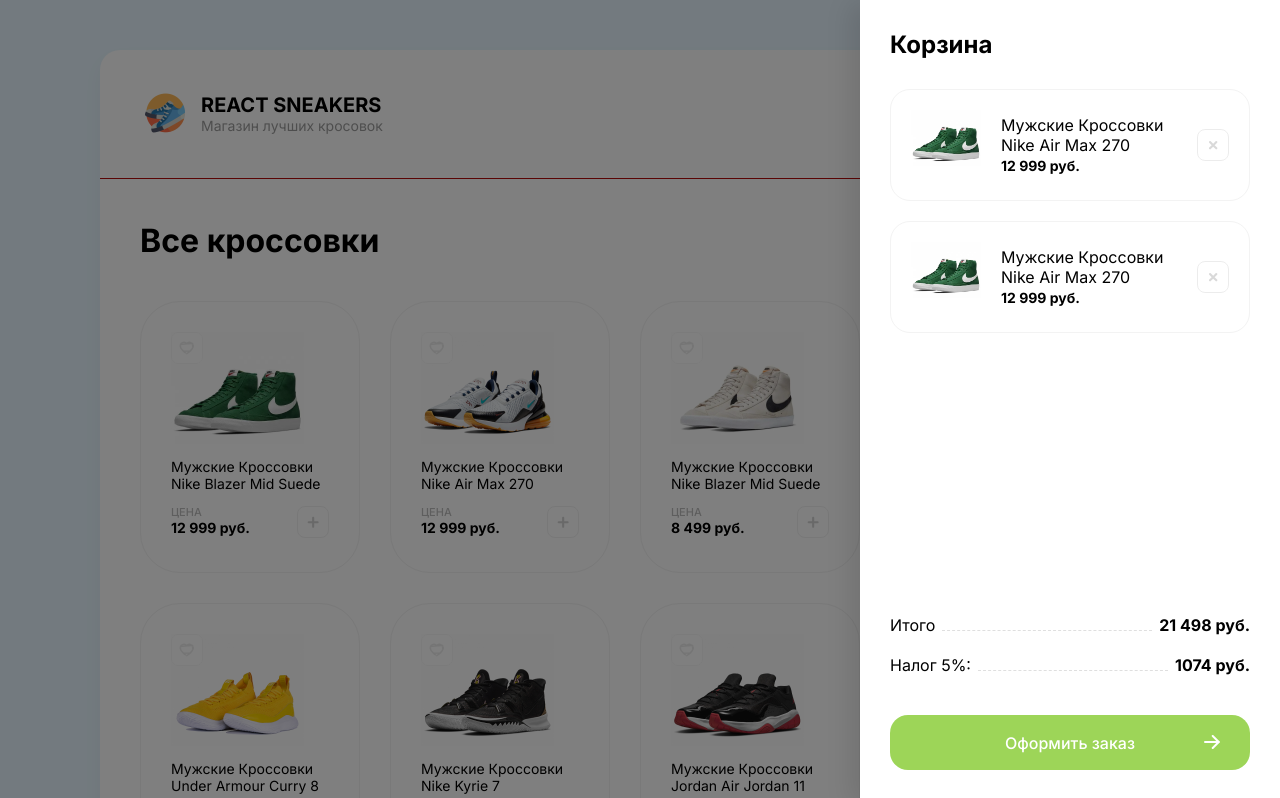
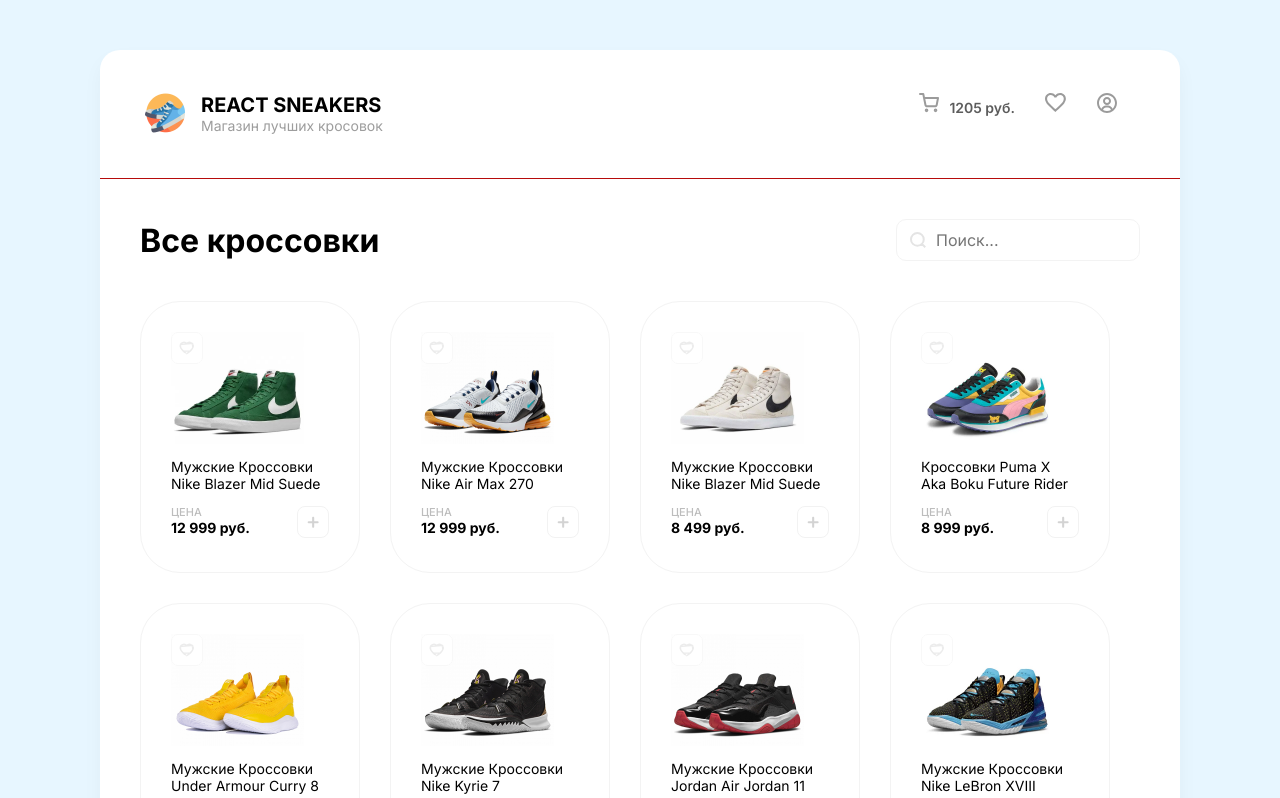
Before and after one commit to VSIgnashev/React-sneakers, a React (Create React App) app: page / in a window 1280 px wide. Shown: the top 798 px of the page. Built offline with nearby package versions, Linux system fonts and the light colour scheme.

Commit message:
components revamped

```diff
--- a/src/App.js
+++ b/src/App.js
@@ -1,78 +1,13 @@
-import { ProductCard } from "./components/product-card/product-card";
+import { ProductCard } from "./components/Product-card/Product-card";
+import CartOverlay from "./components/Cart-overlay/Cart-overlay";
+import Header from "./components/Header/Header";
 
 
 function App() {
   return (
     <div className="wrapper">
-      <div className="overlay">
-        <div className="cart-overlay">
-          <h2>Корзина</h2>
-          <div className="cart-items">
-            <div className="cart-item">
-              <div className="cart-item-img" style={{ backgroundImage: 'url("/img/items/1.jpg")' }}></div>
-              <div className="cart-item-text">
-                <p>Мужские Кроссовки Nike Air Max 270</p>
-                <b>12 999 руб.</b>
-              </div>
-              <img className="cart-item-remove" src="/img/cart_remove.svg" alt="remove" />
-            </div>
-            <div className="cart-item">
-              <div className="cart-item-img" style={{ backgroundImage: 'url("/img/items/1.jpg")' }}></div>
-              <div className="cart-item-text">
-                <p>Мужские Кроссовки Nike Air Max 270</p>
-                <b>12 999 руб.</b>
-              </div>
-              <img className="cart-item-remove" src="/img/cart_remove.svg" alt="remove" />
-            </div>
-          </div>
-          <div className="cart-total-block">
-            <ul >
-              <li>
-                <span>Итого</span>
-                <div></div>
-                <b>21 498 руб. </b>
-              </li>
-              <li>
-                <span>Налог 5%:</span>
-                <div></div>
-                <b>1074 руб. </b>
-              </li>
-
-            </ul>
-            <button className="checkout-button">Оформить заказ<img src="/img/button_arrow.svg" /></button>
-          </div>
-        </div>
-
-
-
-      </div>
-      <header>
-        <div className="logo">
-          <img height={40} width={40} src="/img/logo.png" alt="logo" />
-          <div className="logo-text">
-            <h3 className="logo-header">REACT SNEAKERS</h3>
-            <p className="logo-slogan">Магазин лучших кросовок</p>
-          </div>
-        </div>
-        <ul className="user-info">
-          <li>
-            <svg width="20" height="20" viewBox="0 0 20 20" fill="none" xmlns="http://www.w3.org/2000/svg">
-              <path d="M7.54548 18.1818C7.99735 18.1818 8.36366 17.8155 8.36366 17.3636C8.36366 16.9118 7.99735 16.5455 7.54548 16.5455C7.09361 16.5455 6.72729 16.9118 6.72729 17.3636C6.72729 17.8155 7.09361 18.1818 7.54548 18.1818Z" stroke="#9B9B9B" stroke-width="2" stroke-linecap="round" stroke-linejoin="round" />
-              <path d="M16.5455 18.1818C16.9973 18.1818 17.3637 17.8155 17.3637 17.3636C17.3637 16.9118 16.9973 16.5455 16.5455 16.5455C16.0936 16.5455 15.7273 16.9118 15.7273 17.3636C15.7273 17.8155 16.0936 18.1818 16.5455 18.1818Z" stroke="#9B9B9B" stroke-width="2" stroke-linecap="round" stroke-linejoin="round" />
-              <path d="M1 1H4.27273L6.46545 11.9555C6.54027 12.3321 6.7452 12.6705 7.04436 12.9113C7.34351 13.1522 7.71784 13.2801 8.10182 13.2727H16.0545C16.4385 13.2801 16.8129 13.1522 17.112 12.9113C17.4112 12.6705 17.6161 12.3321 17.6909 11.9555L19 5.09091H5.09091" stroke="#9B9B9B" stroke-width="2" stroke-linecap="round" stroke-linejoin="round" />
-            </svg>
-
-
-            <span className="total-price">1205 руб.</span>
-          </li>
-          <li>
-            <img src="/img/like_logo.svg" alt="like-logo" />
-          </li>
-          <li>
-            <img src="/img/user_logo.svg" alt="user-logo" />
-          </li>
-        </ul>
-      </header>
+      <CartOverlay />
+      <Header />
       <div className="content">
         <div className="top-part">
           <h1>Все кроссовки</h1>
--- /dev/null
+++ b/src/components/Cart-overlay/Cart-overlay.js
@@ -0,0 +1,83 @@
+function CartOverlay() {
+    return (
+        <div style={{ display: 'none' }} className="overlay">
+            <div className="cart-overlay">
+                <div className="header-wrapper">
+                    <h2>Корзина</h2>
+                    <img style={{ cursor: 'pointer' }} src="/img/cart_remove.svg" alt="remove" />
+                </div>
+                <div className="cart-items">
+                    <div className="cart-item">
+                        <div className="cart-item-img" style={{ backgroundImage: 'url("/img/items/1.jpg")' }}></div>
+                        <div className="cart-item-text">
+                            <p>Мужские Кроссовки Nike Air Max 270</p>
+                            <b>12 999 руб.</b>
+                        </div>
+                        <img className="cart-item-remove" src="/img/cart_remove.svg" alt="remove" />
+                    </div>
+                    <div className="cart-item">
+                        <div className="cart-item-img" style={{ backgroundImage: 'url("/img/items/1.jpg")' }}></div>
+                        <div className="cart-item-text">
+                            <p>Мужские Кроссовки Nike Air Max 270</p>
+                            <b>12 999 руб.</b>
+                        </div>
+                        <img className="cart-item-remove" src="/img/cart_remove.svg" alt="remove" />
+                    </div>
+                    <div className="cart-item">
+                        <div className="cart-item-img" style={{ backgroundImage: 'url("/img/items/1.jpg")' }}></div>
+                        <div className="cart-item-text">
+                            <p>Мужские Кроссовки Nike Air Max 270</p>
+                            <b>12 999 руб.</b>
+                        </div>
+                        <img className="cart-item-remove" src="/img/cart_remove.svg" alt="remove" />
+                    </div>
+                    <div className="cart-item">
+                        <div className="cart-item-img" style={{ backgroundImage: 'url("/img/items/1.jpg")' }}></div>
+                        <div className="cart-item-text">
+                            <p>Мужские Кроссовки Nike Air Max 270</p>
+                            <b>12 999 руб.</b>
+                        </div>
+                        <img className="cart-item-remove" src="/img/cart_remove.svg" alt="remove" />
+                    </div>
+                    <div className="cart-item">
+                        <div className="cart-item-img" style={{ backgroundImage: 'url("/img/items/1.jpg")' }}></div>
+                        <div className="cart-item-text">
+                            <p>Мужские Кроссовки Nike Air Max 270</p>
+                            <b>12 999 руб.</b>
+                        </div>
+                        <img className="cart-item-remove" src="/img/cart_remove.svg" alt="remove" />
+                    </div>
+                    <div className="cart-item">
+                        <div className="cart-item-img" style={{ backgroundImage: 'url("/img/items/1.jpg")' }}></div>
+                        <div className="cart-item-text">
+                            <p>Мужские Кроссовки Nike Air Max 270</p>
+                            <b>12 999 руб.</b>
+                        </div>
+                        <img className="cart-item-remove" src="/img/cart_remove.svg" alt="remove" />
+                    </div>
+
+                </div>
+                <div className="cart-total-block">
+                    <ul >
+                        <li>
+                            <span>Итого</span>
+                            <div></div>
+                            <b>21 498 руб. </b>
+                        </li>
+                        <li>
+                            <span>Налог 5%:</span>
+                            <div></div>
+                            <b>1074 руб. </b>
+                        </li>
+
+                    </ul>
+                    <button className="checkout-button">Оформить заказ<img src="/img/button_arrow.svg" alt="checkout" /></button>
+                </div>
+            </div>
+
+
+
+        </div>
+    );
+}
+export default CartOverlay;
--- /dev/null
+++ b/src/components/Header/Header.js
@@ -0,0 +1,34 @@
+function Header() {
+    return (
+        <header>
+            <div className="logo">
+                <img height={40} width={40} src="/img/logo.png" alt="logo" />
+                <div className="logo-text">
+                    <h3 className="logo-header">REACT SNEAKERS</h3>
+                    <p className="logo-slogan">Магазин лучших кросовок</p>
+                </div>
+            </div>
+            <ul className="user-info">
+                <li>
+                    <svg width="20" height="20" viewBox="0 0 20 20" fill="none" xmlns="http://www.w3.org/2000/svg">
+                        <path d="M7.54548 18.1818C7.99735 18.1818 8.36366 17.8155 8.36366 17.3636C8.36366 16.9118 7.99735 16.5455 7.54548 16.5455C7.09361 16.5455 6.72729 16.9118 6.72729 17.3636C6.72729 17.8155 7.09361 18.1818 7.54548 18.1818Z" stroke="#9B9B9B" stroke-width="2" stroke-linecap="round" stroke-linejoin="round" />
+                        <path d="M16.5455 18.1818C16.9973 18.1818 17.3637 17.8155 17.3637 17.3636C17.3637 16.9118 16.9973 16.5455 16.5455 16.5455C16.0936 16.5455 15.7273 16.9118 15.7273 17.3636C15.7273 17.8155 16.0936 18.1818 16.5455 18.1818Z" stroke="#9B9B9B" stroke-width="2" stroke-linecap="round" stroke-linejoin="round" />
+                        <path d="M1 1H4.27273L6.46545 11.9555C6.54027 12.3321 6.7452 12.6705 7.04436 12.9113C7.34351 13.1522 7.71784 13.2801 8.10182 13.2727H16.0545C16.4385 13.2801 16.8129 13.1522 17.112 12.9113C17.4112 12.6705 17.6161 12.3321 17.6909 11.9555L19 5.09091H5.09091" stroke="#9B9B9B" stroke-width="2" stroke-linecap="round" stroke-linejoin="round" />
+                    </svg>
+
+
+                    <span className="total-price">1205 руб.</span>
+                </li>
+                <li>
+                    <img src="/img/like_logo.svg" alt="like-logo" />
+                </li>
+                <li>
+                    <img src="/img/user_logo.svg" alt="user-logo" />
+                </li>
+            </ul>
+        </header>
+
+    );
+}
+
+export default Header;
--- a/src/index.scss
+++ b/src/index.scss
@@ -210,14 +210,18 @@
 
   background: #ffffff;
   box-shadow: -10px 4px 24px rgba(0, 0, 0, 0.1);
+}
 
-  h2 {
-    margin-bottom: 30px;
-  }
+.header-wrapper {
+  display: flex;
+  justify-content: space-between;
+  margin-bottom: 30px;
 }
 
 .cart-items {
+  overflow: auto;
   flex: 1;
+  margin-bottom: 40px;
 }
 
 .cart-item {
@@ -308,7 +312,7 @@
     position: absolute;
     right: 30px;
     top: 20px;
-    transition: transform 0.2s ease-in-out;
+    transition: transform 0.15s ease-in-out;
   }
 
   &:hover {
```
Also changed, not shown: src/components/Product-card/Product-card.js (renamed from src/components/product-card/product-card.jsx).
